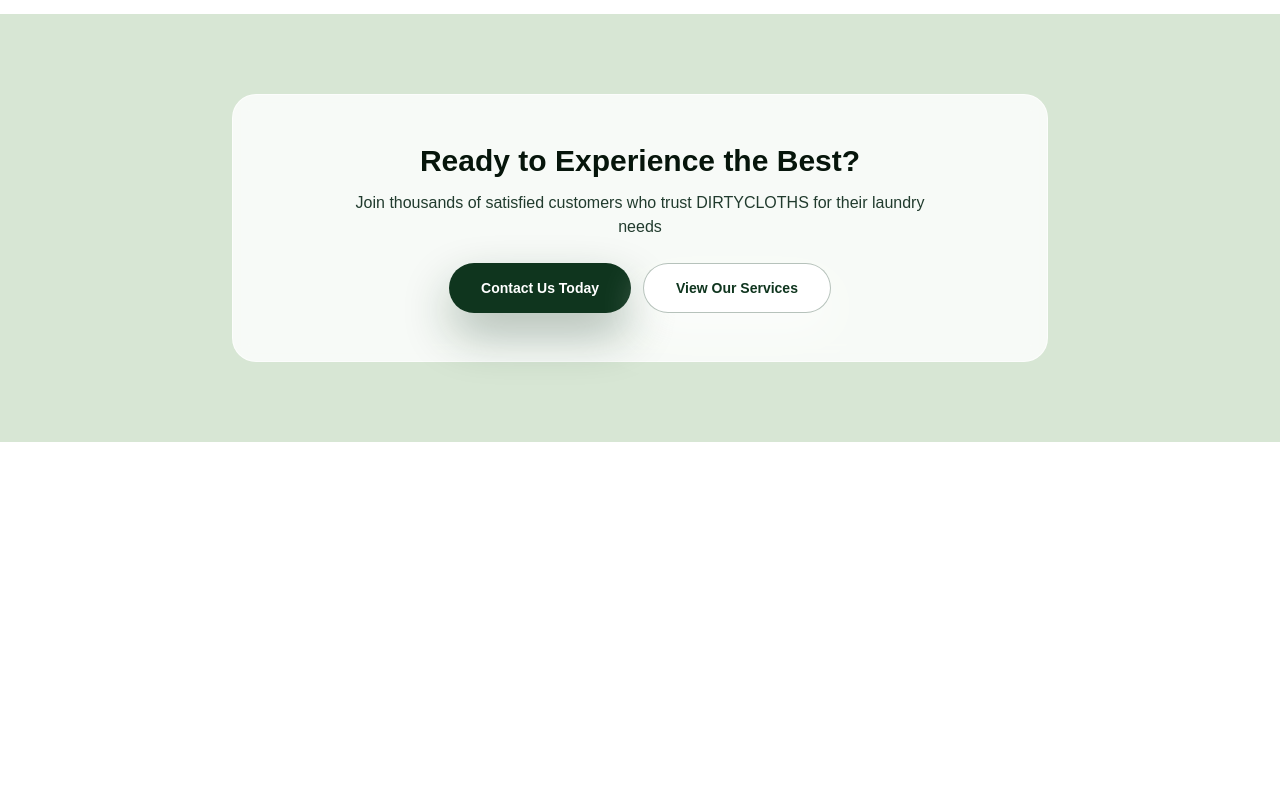
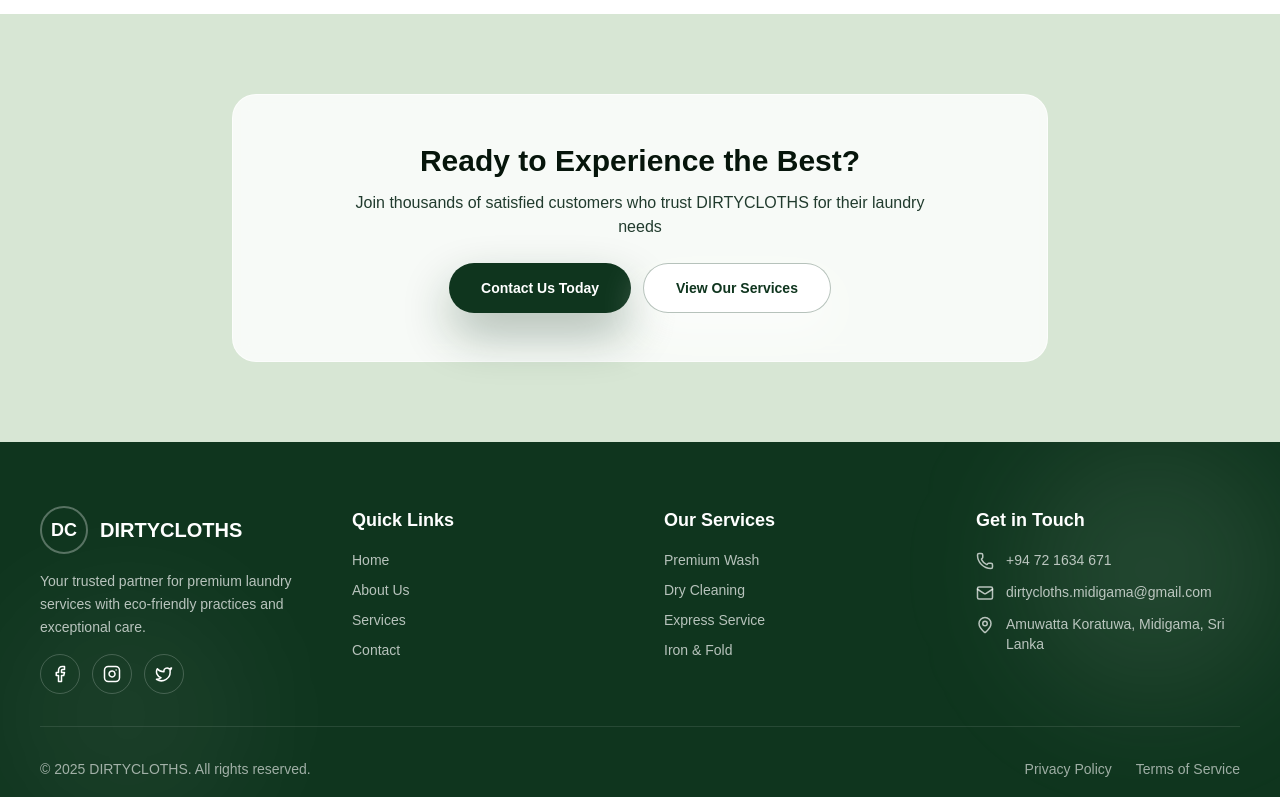
Before and after one commit to HeshanJayasekara18/DITYCLOTHS_App, a Next.js app in the folder frontend/: page /about in a window 1280 px wide. Shown: the part 2000-2797 px from the top of the page. Before the commit the page ends 2442 px from the top, so only its background shows below. Built offline with nearby package versions, Linux system fonts and the light colour scheme.

Commit message:
nav bar and footer issues fix

```diff
--- a/frontend/src/app/about/page.tsx
+++ b/frontend/src/app/about/page.tsx
@@ -1,5 +1,12 @@
 import AboutPage from "./AboutPage";
+import Footerpart from "../common/Footerpart";
 
 export default function About() {
-  return <AboutPage />;
+  return (
+   <>
+   <AboutPage />
+   <Footerpart />
+   </>
+  );
+
 }
--- a/frontend/src/app/common/Footerpart.tsx
+++ b/frontend/src/app/common/Footerpart.tsx
@@ -1,3 +1,4 @@
+import Link from 'next/link';
 import { Facebook, Instagram, Twitter, Mail, Phone, MapPin } from 'lucide-react';
 
 const Footerpart = () => {
@@ -18,7 +19,9 @@
               <div className="grid h-12 w-12 place-items-center rounded-full border-2 border-white/30 text-lg font-semibold">
                 DC
               </div>
-              <span className="text-xl font-semibold">DIRTYCLOTHS</span>
+              <Link href="/" className="text-xl font-semibold transition hover:text-white/80">
+                DIRTYCLOTHS
+              </Link>
             </div>
             <p className="text-sm leading-relaxed text-white/70">
               Your trusted partner for premium laundry services with eco-friendly practices and exceptional care.
@@ -53,18 +56,18 @@
           <div className="flex flex-col gap-4">
             <h3 className="text-lg font-semibold">Quick Links</h3>
             <nav className="flex flex-col gap-2.5">
-              <a href="/home" className="text-sm text-white/70 transition-colors hover:text-white">
+              <Link href="/" className="text-sm text-white/70 transition-colors hover:text-white">
                 Home
-              </a>
-              <a href="/about" className="text-sm text-white/70 transition-colors hover:text-white">
+              </Link>
+              <Link href="/about" className="text-sm text-white/70 transition-colors hover:text-white">
                 About Us
-              </a>
-              <a href="/services" className="text-sm text-white/70 transition-colors hover:text-white">
+              </Link>
+              <Link href="/services" className="text-sm text-white/70 transition-colors hover:text-white">
                 Services
-              </a>
-              <a href="/contact" className="text-sm text-white/70 transition-colors hover:text-white">
+              </Link>
+              <Link href="/contact" className="text-sm text-white/70 transition-colors hover:text-white">
                 Contact
-              </a>
+              </Link>
             </nav>
           </div>
 
@@ -92,18 +95,18 @@
             <h3 className="text-lg font-semibold">Get in Touch</h3>
             <div className="flex flex-col gap-3">
               <a
-                href="tel:+94763290630"
+                href="tel:+94721634671"
                 className="flex items-start gap-3 text-sm text-white/70 transition-colors hover:text-white"
               >
                 <Phone size={18} className="mt-0.5 shrink-0" />
-                <span>+94 76 3290 630</span>
+                <span>+94 72 1634 671</span>
               </a>
               <a
-                href="mailto:info@dirtycloths.com"
+                href="mailto:dirtycloths.midigama@gmail.com"
                 className="flex items-start gap-3 text-sm text-white/70 transition-colors hover:text-white"
               >
                 <Mail size={18} className="mt-0.5 shrink-0" />
-                <span>info@dirtycloths.com</span>
+                <span>dirtycloths.midigama@gmail.com</span>
               </a>
               <div className="flex items-start gap-3 text-sm text-white/70">
                 <MapPin size={18} className="mt-0.5 shrink-0" />
--- a/frontend/src/app/common/Navbar.tsx
+++ b/frontend/src/app/common/Navbar.tsx
@@ -2,11 +2,26 @@
 
 import Link from 'next/link';
 import { useEffect, useState } from 'react';
+import { usePathname } from 'next/navigation';
 import { Menu, X, Send } from 'lucide-react';
 
 const Navbar = () => {
   const [isMenuOpen, setIsMenuOpen] = useState(false);
   const [isChatOpen, setIsChatOpen] = useState(false);
+  const pathname = usePathname();
+
+  const isActive = (href: string) => {
+    if (href === '/') {
+      return pathname === '/';
+    }
+    return pathname.startsWith(href);
+  };
+
+  const desktopLinkClass = (href: string) =>
+    `transition-colors hover:text-[#114633] ${isActive(href) ? 'text-[#0f351e] underline decoration-2 underline-offset-8' : ''}`;
+
+  const mobileLinkClass = (href: string) =>
+    `rounded-lg px-4 py-3 transition-colors hover:bg-[#d7e6d4]/50 ${isActive(href) ? 'bg-[#d7e6d4]/60 font-semibold text-[#0f351e]' : ''}`;
 
   const openChat = () => {
     setIsChatOpen(true);
@@ -46,16 +61,16 @@
 
         {/* Desktop Navigation */}
         <nav className="hidden items-center gap-6 lg:gap-10 md:flex">
-          <Link className="transition-colors hover:text-[#114633]" href="/">
+          <Link className={desktopLinkClass('/')} href="/">
             Home
           </Link>
-          <Link className="transition-colors hover:text-[#114633]" href="/about">
+          <Link className={desktopLinkClass('/about')} href="/about">
             About
           </Link>
-          <Link className="transition-colors hover:text-[#114633]" href="/services">
+          <Link className={desktopLinkClass('/services')} href="/services">
             Services
           </Link>
-          <Link className="transition-colors hover:text-[#114633]" href="/contact">
+          <Link className={desktopLinkClass('/contact')} href="/contact">
             Contact
           </Link>
         </nav>
@@ -84,28 +99,28 @@
           <div className="absolute left-0 right-0 top-full mt-2 rounded-2xl border border-[#0f2716]/20 bg-white/95 p-4 shadow-xl backdrop-blur-sm md:hidden">
             <nav className="flex flex-col gap-3">
               <Link
-                className="rounded-lg px-4 py-3 transition-colors hover:bg-[#d7e6d4]/50"
+                className={mobileLinkClass('/')}
                 href="/"
                 onClick={() => setIsMenuOpen(false)}
               >
                 Home
               </Link>
               <Link
-                className="rounded-lg px-4 py-3 transition-colors hover:bg-[#d7e6d4]/50"
+                className={mobileLinkClass('/about')}
                 href="/about"
                 onClick={() => setIsMenuOpen(false)}
               >
                 About
               </Link>
               <Link
-                className="rounded-lg px-4 py-3 transition-colors hover:bg-[#d7e6d4]/50"
+                className={mobileLinkClass('/services')}
                 href="/services"
                 onClick={() => setIsMenuOpen(false)}
               >
                 Services
               </Link>
               <Link
-                className="rounded-lg px-4 py-3 transition-colors hover:bg-[#d7e6d4]/50"
+                className={mobileLinkClass('/contact')}
                 href="/contact"
                 onClick={() => setIsMenuOpen(false)}
               >
--- a/frontend/src/app/contact/page.tsx
+++ b/frontend/src/app/contact/page.tsx
@@ -1,8 +1,12 @@
 import Contact from "./ContactPage";
+import Footerpart from "../common/Footerpart";
 
 const ContactPage = () => {
     return (
+        <>
         <Contact />
+        <Footerpart />
+        </>
     );
 };
 
--- a/frontend/src/app/services/page.tsx
+++ b/frontend/src/app/services/page.tsx
@@ -1,8 +1,12 @@
 import Services from "./ServicesPage";
+import Footerpart from "../common/Footerpart";
 
 const ServicesPage = () => {
   return (
+    <>
     <Services />
+    <Footerpart />
+    </>
   );
 };
 
```
